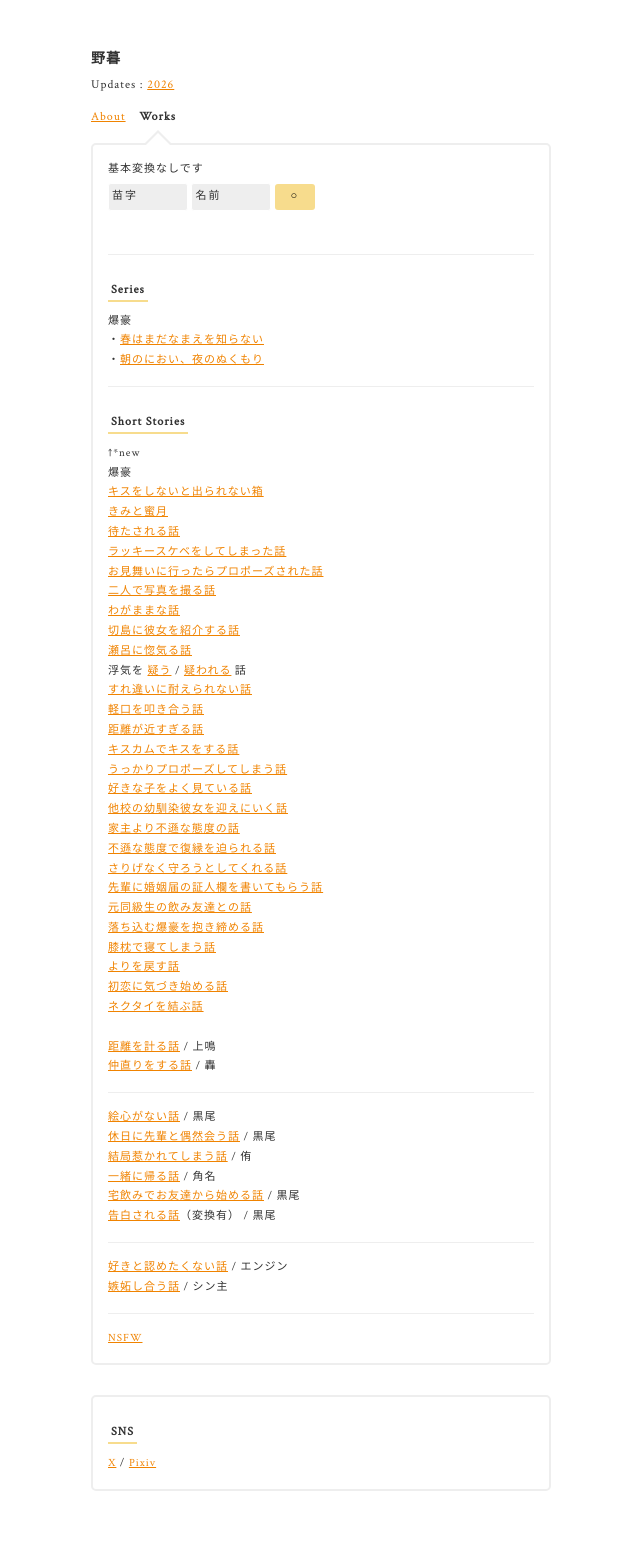
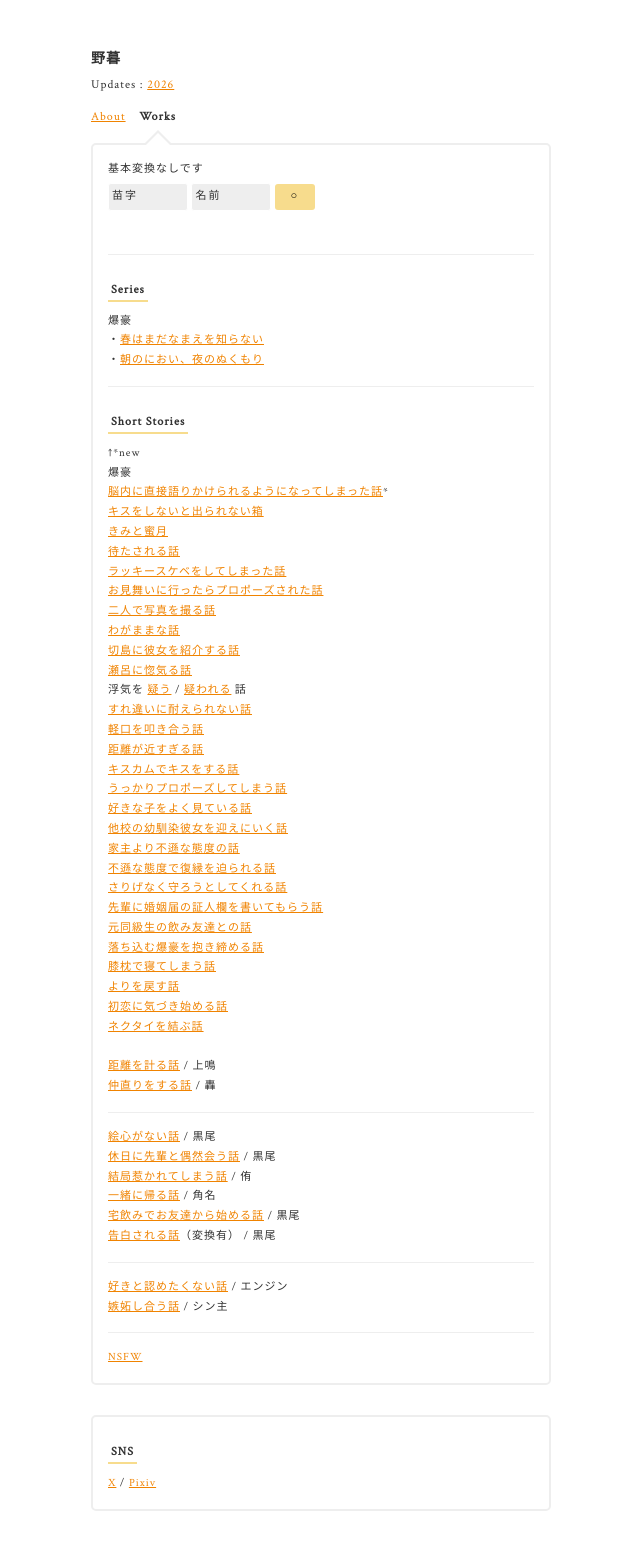
Before and after one commit to bisqhq/bisqhq.github.io, a Jekyll site: the page works.html, which Jekyll copies as it is, in a window 1280 px wide. Shown: the whole page, without its empty margins (319-959 px from the left). Built offline with Jekyll 4.4.1, drawn with Linux system fonts in a browser that asks for light colours; some web fonts are replaced.

Commit message:
Update works.html

```diff
--- a/works.html
+++ b/works.html
@@ -39,6 +39,7 @@
         <h2>Short Stories</h2><br>
         ↑*new<br>
         爆豪<br>
+        <a href="novel/novel39.html">脳内に直接語りかけられるようになってしまった話</a>*<br>
         <a href="novel/novel37.html">キスをしないと出られない箱</a><br>
         <a href="junebride/junebride.html">きみと蜜月</a><br>
         <a href="novel/novel26.html">待たされる話</a><br>
```
